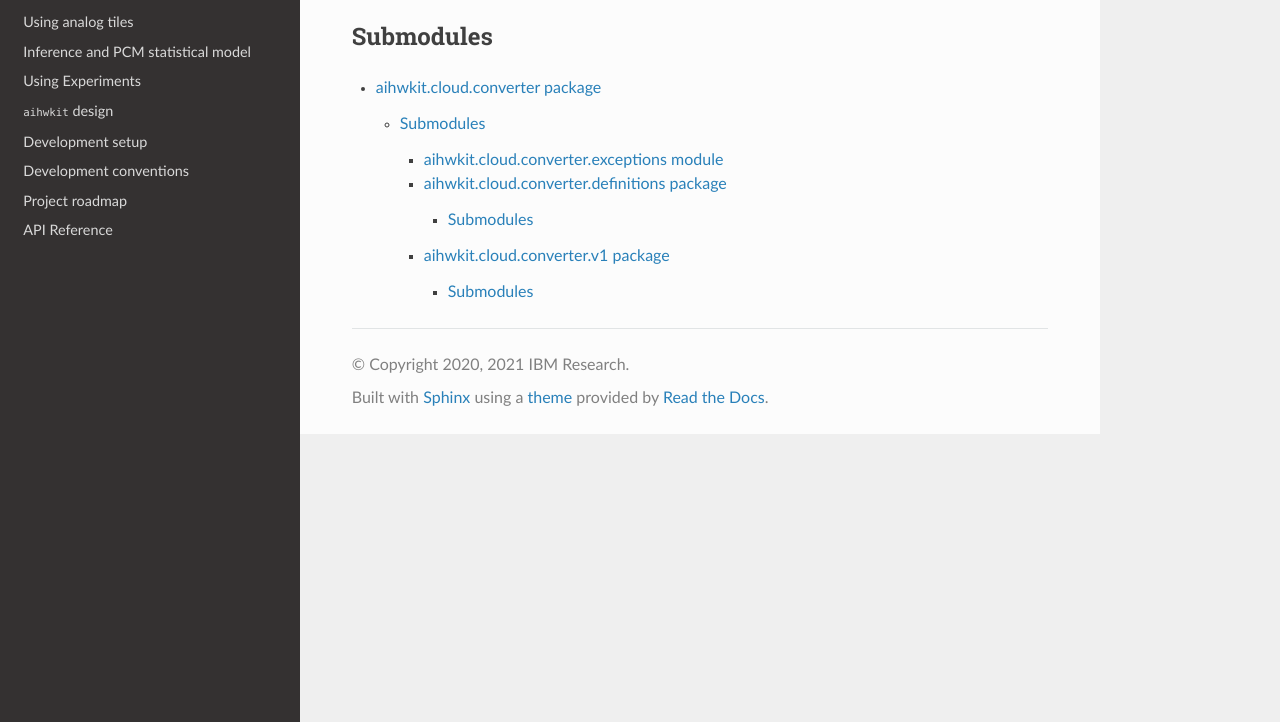
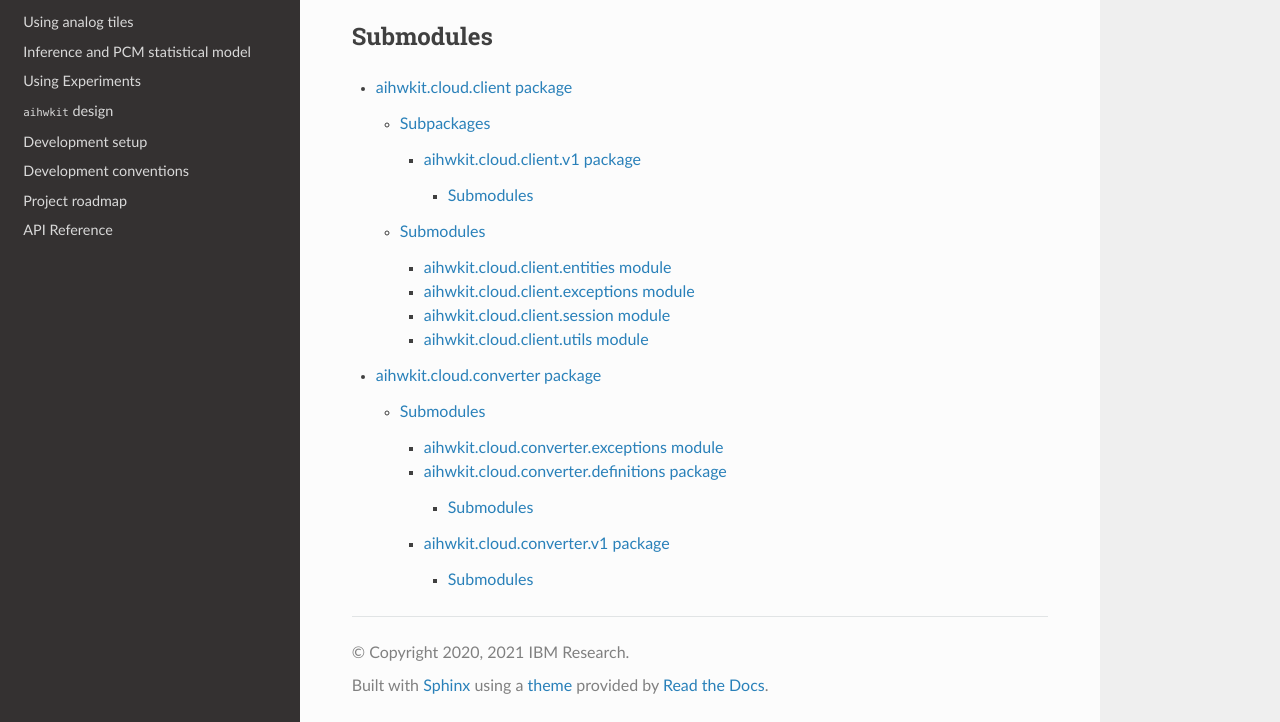
Before and after one commit to IBM/aihwkit, a Sphinx documentation site: the page built from docs/source/api/aihwkit.cloud.rst, in a window 1280 px wide and 986 px high, cut to the strip 264-986 px from the top of the window. Built offline with Sphinx 7.4.7 and the Read the Docs theme 2.0.0, drawn with Linux system fonts in a browser that asks for light colours.

Commit message:
Update cloud client documentation (#183)
* Add sphinx apidoc stubs

* Add cloud.client to api_reference

```diff
--- /dev/null
+++ b/docs/source/api/aihwkit.cloud.client.entities.rst
@@ -0,0 +1,7 @@
+aihwkit.cloud.client.entities module
+====================================
+
+.. automodule:: aihwkit.cloud.client.entities
+   :members:
+   :undoc-members:
+   :show-inheritance:
--- /dev/null
+++ b/docs/source/api/aihwkit.cloud.client.exceptions.rst
@@ -0,0 +1,7 @@
+aihwkit.cloud.client.exceptions module
+======================================
+
+.. automodule:: aihwkit.cloud.client.exceptions
+   :members:
+   :undoc-members:
+   :show-inheritance:
--- /dev/null
+++ b/docs/source/api/aihwkit.cloud.client.session.rst
@@ -0,0 +1,7 @@
+aihwkit.cloud.client.session module
+===================================
+
+.. automodule:: aihwkit.cloud.client.session
+   :members:
+   :undoc-members:
+   :show-inheritance:
--- /dev/null
+++ b/docs/source/api/aihwkit.cloud.client.utils.rst
@@ -0,0 +1,7 @@
+aihwkit.cloud.client.utils module
+=================================
+
+.. automodule:: aihwkit.cloud.client.utils
+   :members:
+   :undoc-members:
+   :show-inheritance:
--- /dev/null
+++ b/docs/source/api/aihwkit.cloud.client.v1.api_client.rst
@@ -0,0 +1,7 @@
+aihwkit.cloud.client.v1.api\_client module
+==========================================
+
+.. automodule:: aihwkit.cloud.client.v1.api_client
+   :members:
+   :undoc-members:
+   :show-inheritance:
--- /dev/null
+++ b/docs/source/api/aihwkit.cloud.client.v1.parsers.rst
@@ -0,0 +1,7 @@
+aihwkit.cloud.client.v1.parsers module
+======================================
+
+.. automodule:: aihwkit.cloud.client.v1.parsers
+   :members:
+   :undoc-members:
+   :show-inheritance:
--- /dev/null
+++ b/docs/source/api/aihwkit.cloud.client.v1.stubs.rst
@@ -0,0 +1,7 @@
+aihwkit.cloud.client.v1.stubs module
+====================================
+
+.. automodule:: aihwkit.cloud.client.v1.stubs
+   :members:
+   :undoc-members:
+   :show-inheritance:
--- a/docs/source/api/aihwkit.cloud.rst
+++ b/docs/source/api/aihwkit.cloud.rst
@@ -12,4 +12,5 @@ Submodules
 .. toctree::
    :maxdepth: 4
 
+   aihwkit.cloud.client
    aihwkit.cloud.converter
--- a/docs/source/api_reference.rst
+++ b/docs/source/api_reference.rst
@@ -6,6 +6,7 @@ API Reference
 
    aihwkit
    aihwkit.cloud
+   aihwkit.cloud.client
    aihwkit.cloud.converter
    aihwkit.exceptions
    aihwkit.experiments
```
Also changed, not shown: docs/source/api/aihwkit.cloud.client.rst (added, +26 -0 lines), docs/source/api/aihwkit.cloud.client.v1.rst (added, +17 -0 lines).
